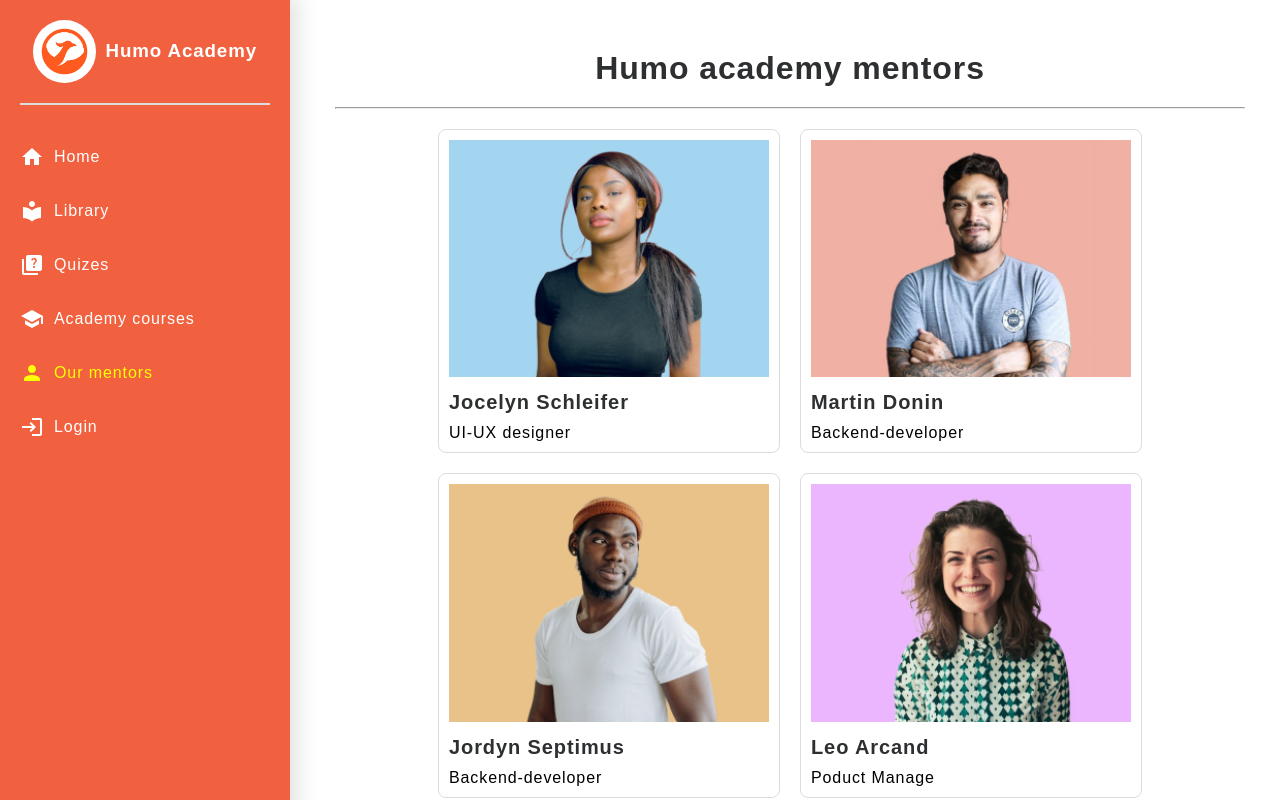
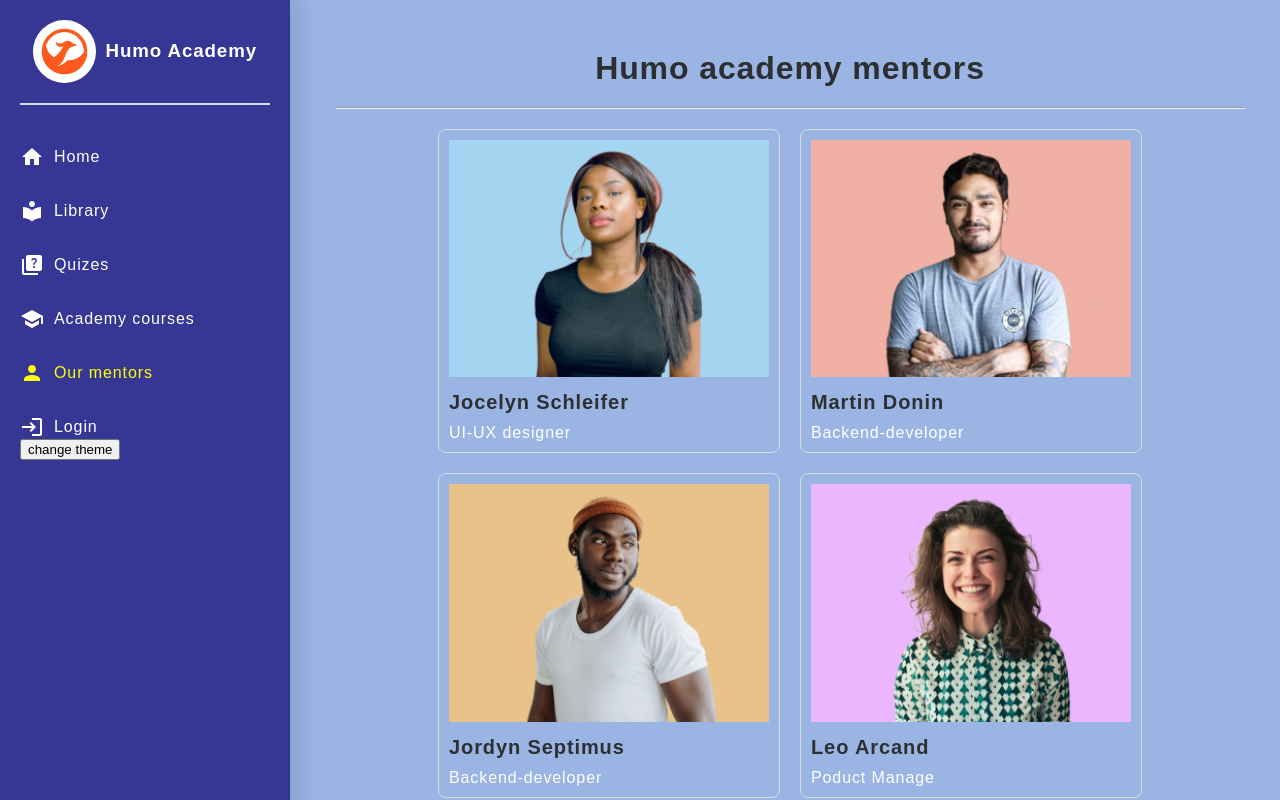
Before and after one commit to caulfield27/study-academy-project, a Next.js app: page /mentors in a window 1280 px wide. Shown: the top 800 px of the page. Built offline with nearby package versions, Linux system fonts and the light colour scheme; a web font is replaced by a local one.

Commit message:
adding dark theme to project(not finished yet)

```diff
--- a/json_server/json_data/db.json
+++ b/json_server/json_data/db.json
@@ -390,4 +390,5 @@
       "released": "2019",
       "description": "Many of the designations used by manufacturers and sellers to distinguish their products are claimed as trademarks. Where those designations appear in the book, and Manning Publications was aware of a trademark claim, the designations have been printed in initial caps or all caps. Recognizing the importance of preserving what has been written, it is Manning’s policy to have the books we publish printed on acid-free paper, and we exert our best efforts to that end. Recognizing also our responsibility to conserve the resources of our planet, Manning books are printed on paper that is at least 15 percent recycled and processed without the use of elemental chlorine."
     }
+
   ]}
--- a/src/app/globals.css
+++ b/src/app/globals.css
@@ -1,38 +1,73 @@
 @import url('https://fonts.googleapis.com/css2?family=Radio+Canada+Big:ital,wght@0,400..700;1,400..700&display=swap');
 
-body{
+:root {
+    --bgColor: white;
+    --textColor: black;
+    --primaryMainColor: #F2613F;
+    --primaryAccentColor: #fdc830;
+    --cardBg:#F2613F;
+    --mentorColor: rgb(143, 142, 142);
+}
+
+h2{
+    color: var(--textColor) !important;
+}
+
+.light {
+    --bgColor: white;
+    --textColor: black;
+    --primaryMainColor: #f37335;
+    --primaryAccentColor: #fdc830;
+    --cardBg:white;
+    --mentorColor:rgb(143, 142, 142);
+
+}
+
+.dark {
+    --bgColor: #9ab4e4;
+    --textColor: white;
+    --primaryMainColor: #363795;
+    --primaryAccentColor: #005c97;
+    --cardBg:#F2613F;
+    --mentorColor: white;
+
+}
+
+body {
     margin: 0;
     width: 100%;
     height: 100vh;
     font-family: "Radio Canada Big", sans-serif;
     letter-spacing: 0.9px;
     box-sizing: border-box;
+    background: var(--bgColor);
+    color: var(--textColor) !important;
 
 }
 
-h1{
+h1 {
     color: gray;
 }
 
-#root{
+#root {
     width: 100%;
     height: 100vh;
 }
 
-.app-container{
+.app-container {
     width: 100%;
     height: 100vh;
 }
 
-.pages-content{
+.pages-content {
     margin-left: 300px;
     overflow-x: hidden;
 }
 
-   /* MEDIA REQUESTs */
-@media screen and (max-width:1000px){
-    .pages-content{
-        margin-left:0;
+/* MEDIA REQUESTs */
+@media screen and (max-width:1000px) {
+    .pages-content {
+        margin-left: 0;
         flex: 1;
         overflow-x: hidden;
     }
@@ -40,7 +75,7 @@ h1{
 
 }
 
-.open_modal{
+.open_modal {
     height: 100vh;
     overflow-y: hidden;
 }
--- a/src/app/layout.tsx
+++ b/src/app/layout.tsx
@@ -5,10 +5,11 @@ import Sidebar from "@/components/sidebar/sidebar";
 import useAuth from "@/store/auth/auth";
 import { useBooks } from "@/store/books/books";
 import { useCourseStore } from "@/store/courses/courses";
-import { useEffect } from "react";
+import { useEffect, useState } from "react";
 import { setUserFavBooks } from "@/store/books/books";
 import { getFromStorage } from "@/utils/useLocaleStorage";
 import { setUserFavCourse } from "@/store/courses/courses";
+import { useTheme } from "@/store/global/theme";
 export default function RootLayout({
   children,
 }: Readonly<{
@@ -23,7 +24,10 @@ export default function RootLayout({
   const currentUser = useAuth((state) => state.currentUser)
   const getCounter = useCourseStore((state) => state.getCounter)
   const getBooksCounter = useBooks((state) => state.getBooksCounter)
-  const courseNot = useCourseStore((state) => state.favCounter)
+  const theme = useTheme((state)=> state.theme)
+  const setTheme = useTheme((state)=> state.setTheme)
+
+
 
   useEffect(() => {
     if (isAuth) {
@@ -40,11 +44,17 @@ export default function RootLayout({
     if (getFromStorage('favBooksCounter')) {
       getBooksCounter(getFromStorage('favBooksCounter'))
     }
+    let theme = getFromStorage('theme')
+    if(theme === 'light'){
+      setTheme(false)
+    }else{
+      setTheme(true)
+    }
   }, [])
 
   return (
     <html lang="en">
-      <body>
+      <body className={getFromStorage('theme') === 'light' ? 'light' : 'dark'}>
         <div className='app-container'>
           <Sidebar />
           <div className="pages-content">
--- a/src/app/quizes/quiz/page.tsx
+++ b/src/app/quizes/quiz/page.tsx
@@ -34,13 +34,13 @@ const Quiz = () => {
                 setSeconds(59)
             }
 
-            if(quizSeconds === 0 && quizMinutes === 0 || currentQuestionIndex > 9){
+            if(quizSeconds === 0 && quizMinutes === 0){
                 clearInterval(interval)
 
             }
         }, 1000)
         return ()=> clearInterval(interval)
-    }, [quizMinutes, currentQuestionIndex])
+    }, [quizMinutes])
 
     const handleCheckboxChange = (event: any) => {
         selectOption(event.target.value)
@@ -51,7 +51,7 @@ const Quiz = () => {
 
     }
 
-    if (currentQuestionIndex > 9 || quizMinutes === 0) {
+    if (currentQuestionIndex > 9) {
         return (
             <>
                 <Result />
--- a/src/components/course/course.module.css
+++ b/src/components/course/course.module.css
@@ -92,7 +92,7 @@
     gap: 10px;
     width: 400px;
     height: 250px;
-    background: transparent;
+    background: var(--cardBg);
     border: 1px solid gainsboro;
     border-radius: 8px;
     padding: 15px;
@@ -126,7 +126,7 @@
     font-size: smaller;
     font-weight: 400;
     letter-spacing: 1px;
-    color: rgb(143, 142, 142);
+    color: var(--mentorColor);
 }
 
 .languages_wrap p{
@@ -137,6 +137,7 @@
     display: flex;
     flex-direction: row;
     gap: 25px;
+
 }
 
 .language_img img{
--- a/src/components/sidebar/questSidebar/questSidebar.tsx
+++ b/src/components/sidebar/questSidebar/questSidebar.tsx
@@ -1,3 +1,4 @@
+import '../../../app/globals.css'
 import styles from '../sidebar.module.css'
 import { navLinks } from './questRoutes';
 import HomeIcon from '@mui/icons-material/Home';
@@ -9,16 +10,22 @@ import LoginIcon from '@mui/icons-material/Login';
 import Link from 'next/link';
 import { usePathname, useRouter } from 'next/navigation';
 import { useBooks } from '@/store/books/books';
+import { useTheme } from '@/store/global/theme';
+import { setToStorage } from '@/utils/useLocaleStorage';
 
 
 const QuestSidebar = () => {
     const icons = [{logo: <HomeIcon/>},{logo: <LocalLibraryIcon/>},{logo:<QuizIcon/>},
     {logo: <SchoolIcon/>},{logo: <PersonIcon/>},{logo:<LoginIcon/>}]
-    const router = useRouter()
     const {dropdown, setDropdown} = useBooks((state)=> state)
     const currentPage = usePathname()
+    const toggleTheme = useTheme((state)=> state.toggleTheme)
+    const theme = useTheme((state)=> state.theme)
 
-
+    const handleTheme = ()=>{
+        toggleTheme()
+        setToStorage('theme', theme ? 'light' : 'dark')
+    }
 
     return (
         <>
@@ -60,6 +67,8 @@ const QuestSidebar = () => {
 
                     })}
                 </div>
+
+                <button onClick={handleTheme}>change theme</button>
             </div>
         </>
      );
--- a/src/components/sidebar/sidebar.module.css
+++ b/src/components/sidebar/sidebar.module.css
@@ -1,8 +1,10 @@
+
+
 .sidebar_container{
     position: fixed;
     height: 100%;
     width: 250px;
-    background: #F2613F;
+    background: var(--primaryMainColor);
     padding: 20px;
     z-index: 1;
     box-shadow: 6px 0px 18px 4px rgba(0,0,0,0.1);
--- /dev/null
+++ b/src/store/global/theme.ts
@@ -0,0 +1,17 @@
+import { create } from "zustand";
+
+interface IThemeStates{
+    theme: boolean
+}
+
+interface Actions{
+    toggleTheme: ()=> void,
+    setTheme: (payload: boolean) => void
+}
+
+export const useTheme = create<IThemeStates & Actions>((set)=>({
+    theme: true,
+    toggleTheme:()=> set((state)=>({theme: !state.theme})),
+    setTheme: (payload)=> set((state)=> ({theme: payload}))
+
+}))
```
Also changed, not shown: src/app/library/page.tsx (+4 -12 lines), src/components/booksModal/booksModal.tsx (+7 -1 lines), src/components/course/course.tsx (+10 -3 lines).
